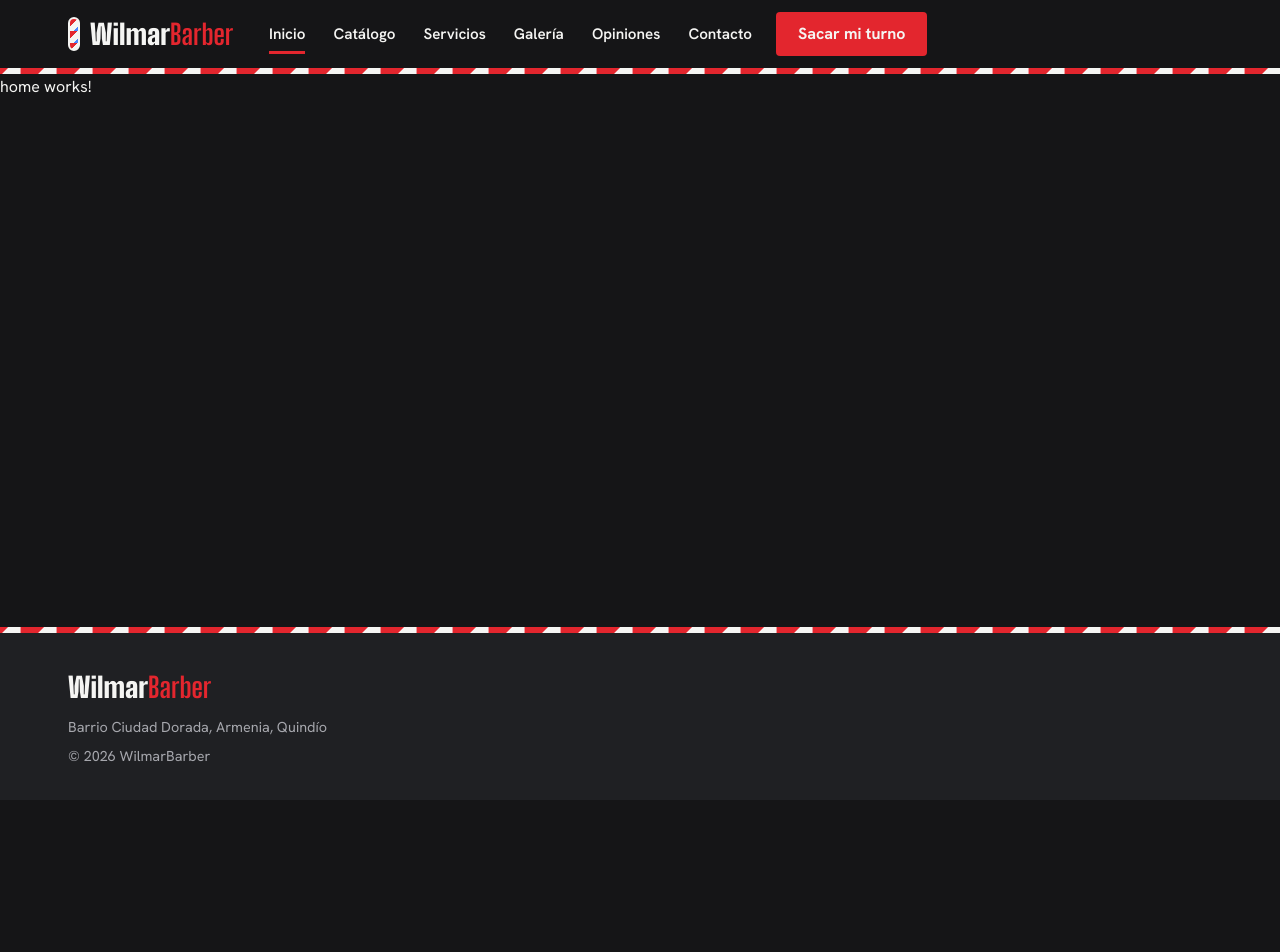
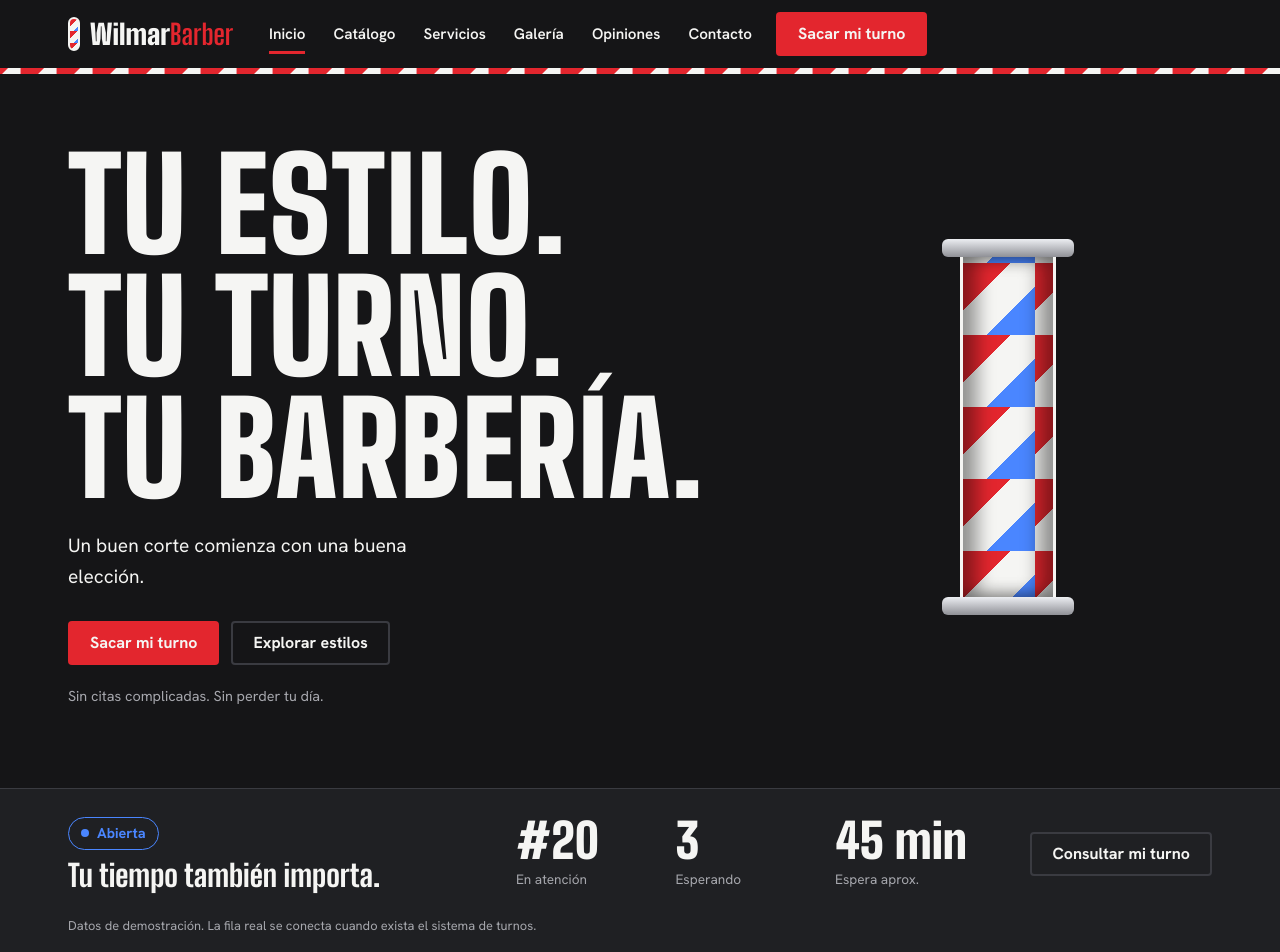
Before and after one commit to juanestebannavarro/wilmar-studio, an Angular app in the folder frontend/: page / in a window 1280 px wide. Shown: the top 952 px of the page. Before the commit the page ends 800 px from the top, so only its background shows below. Built offline with nearby package versions, Linux system fonts and the light colour scheme.

Commit message:
feat: hero de inicio y franja de la fila en vivo

```diff
--- a/frontend/src/app/features/public/home/home.html
+++ b/frontend/src/app/features/public/home/home.html
@@ -1 +1,55 @@
-<p>home works!</p>
+<section class="hero">
+  <div class="hero__inner container">
+    <div class="hero__copy">
+      <h1 class="hero__title">
+        <span>Tu estilo.</span>
+        <span>Tu turno.</span>
+        <span>Tu barbería.</span>
+      </h1>
+      <p class="hero__lead">Un buen corte comienza con una buena elección.</p>
+      <div class="hero__actions">
+        <a routerLink="/turno" class="btn btn--primary">Sacar mi turno</a>
+        <a routerLink="/catalogo" class="btn btn--ghost">Explorar estilos</a>
+      </div>
+      <p class="hero__note">Sin citas complicadas. Sin perder tu día.</p>
+    </div>
+
+    <div class="pole" aria-hidden="true">
+      <span class="pole__cap"></span>
+      <span class="pole__glass"></span>
+      <span class="pole__cap"></span>
+    </div>
+  </div>
+</section>
+
+<section class="queue" aria-label="Estado de la fila">
+  <div class="queue__inner container">
+    <div class="queue__status">
+      <p class="chip" [class.chip--open]="fila.abierta">
+        <span class="chip__dot"></span>{{ fila.abierta ? 'Abierta' : 'Cerrada' }}
+      </p>
+      <p class="queue__title">Tu tiempo también importa.</p>
+    </div>
+
+    <dl class="queue__stats">
+      <div>
+        <dt>En atención</dt>
+        <dd>#{{ fila.enAtencion }}</dd>
+      </div>
+      <div>
+        <dt>Esperando</dt>
+        <dd>{{ fila.esperando }}</dd>
+      </div>
+      <div>
+        <dt>Espera aprox.</dt>
+        <dd>{{ fila.minutosEspera }} min</dd>
+      </div>
+    </dl>
+
+    <a routerLink="/mi-turno" class="btn btn--ghost queue__btn">Consultar mi turno</a>
+
+    <p class="queue__demo">
+      Datos de demostración. La fila real se conecta cuando exista el sistema de turnos.
+    </p>
+  </div>
+</section>
--- a/frontend/src/app/features/public/home/home.scss
+++ b/frontend/src/app/features/public/home/home.scss
@@ -0,0 +1,175 @@
+/* Hero */
+.hero {
+  overflow: hidden;
+  background: var(--carbon);
+}
+
+.hero__inner {
+  display: grid;
+  gap: 40px;
+  align-items: center;
+  padding-block: 40px 52px;
+}
+
+.hero__title {
+  display: grid;
+  gap: 4px;
+  font-size: clamp(3.4rem, 15vw, 8rem);
+  font-weight: 900;
+  line-height: 0.92;
+  text-transform: uppercase;
+}
+
+.hero__lead {
+  max-width: 34ch;
+  margin-top: 24px;
+  font-size: 1.2rem;
+  color: var(--paper);
+}
+
+.hero__actions {
+  display: flex;
+  flex-wrap: wrap;
+  gap: 12px;
+  margin-top: 28px;
+}
+
+.hero__note {
+  margin-top: 20px;
+  color: var(--muted);
+  font-size: 0.9rem;
+}
+
+/* Poste de barbero */
+.pole {
+  display: flex;
+  flex-direction: column;
+  align-items: center;
+  justify-self: center;
+}
+
+.pole__cap {
+  width: 104px;
+  height: 18px;
+  border-radius: 6px;
+  background: linear-gradient(#eceef2, #8f9096);
+}
+
+.pole__glass {
+  --tile: 56px;
+  width: 76px;
+  height: 220px;
+  border-inline: 3px solid var(--paper);
+  background: var(--pole);
+  background-size: var(--tile) var(--tile);
+  box-shadow:
+    inset 14px 0 18px rgb(0 0 0 / 0.4),
+    inset -14px 0 18px rgb(0 0 0 / 0.4);
+  animation: spin 2.4s linear infinite;
+}
+
+@keyframes spin {
+  to { background-position: 0 var(--tile); }
+}
+
+@media (min-width: 900px) {
+  .hero__inner {
+    grid-template-columns: 1.7fr 1fr;
+    padding-block: 72px 80px;
+  }
+
+  .pole__cap { width: 132px; }
+
+  .pole__glass {
+    --tile: 72px;
+    width: 96px;
+    height: 340px;
+  }
+}
+
+/* Franja de la fila */
+.queue {
+  background: var(--carbon-2);
+  border-block: 1px solid var(--line);
+}
+
+.queue__inner {
+  display: grid;
+  gap: 24px;
+  padding-block: 28px;
+}
+
+.chip {
+  display: inline-flex;
+  align-items: center;
+  gap: 8px;
+  width: fit-content;
+  padding: 4px 12px;
+  border: 1px solid currentColor;
+  border-radius: 999px;
+  color: var(--muted);
+  font-size: 0.9rem;
+  font-weight: 700;
+}
+
+.chip--open { color: var(--blue); }
+
+.chip__dot {
+  width: 8px;
+  height: 8px;
+  border-radius: 50%;
+  background: currentColor;
+}
+
+.queue__title {
+  margin-top: 10px;
+  font-family: var(--font-display);
+  font-size: 1.9rem;
+  font-weight: 800;
+  line-height: 1.05;
+}
+
+.queue__stats {
+  display: grid;
+  grid-template-columns: repeat(3, 1fr);
+  gap: 12px;
+  margin: 0;
+
+  div {
+    display: flex;
+    flex-direction: column-reverse;
+    gap: 4px;
+  }
+
+  dd {
+    margin: 0;
+    font-family: var(--font-display);
+    font-size: clamp(2rem, 8vw, 3rem);
+    font-weight: 900;
+    line-height: 1;
+  }
+
+  dt {
+    color: var(--muted);
+    font-size: 0.85rem;
+  }
+}
+
+.queue__demo {
+  color: var(--muted);
+  font-size: 0.8rem;
+}
+
+@media (min-width: 900px) {
+  .queue__inner {
+    grid-template-columns: 1.2fr 1.4fr auto;
+    align-items: center;
+    column-gap: 48px;
+  }
+
+  .queue__demo { grid-column: 1 / -1; }
+}
+
+@media (prefers-reduced-motion: reduce) {
+  .pole__glass { animation: none; }
+}
--- a/frontend/src/app/features/public/home/home.ts
+++ b/frontend/src/app/features/public/home/home.ts
@@ -1,9 +1,18 @@
 import { Component } from '@angular/core';
+import { RouterLink } from '@angular/router';
 
 @Component({
   selector: 'app-home',
-  imports: [],
+  imports: [RouterLink],
   templateUrl: './home.html',
   styleUrl: './home.scss',
 })
-export class Home {}
+export class Home {
+  // DATOS DE DEMOSTRACIÓN: se reemplazan por la API cuando exista el backend.
+  protected readonly fila = {
+    abierta: true,
+    enAtencion: 20,
+    esperando: 3,
+    minutosEspera: 45,
+  };
+}
```
Also changed, not shown: 1 other file (tests, documents, lock files or other folders).
